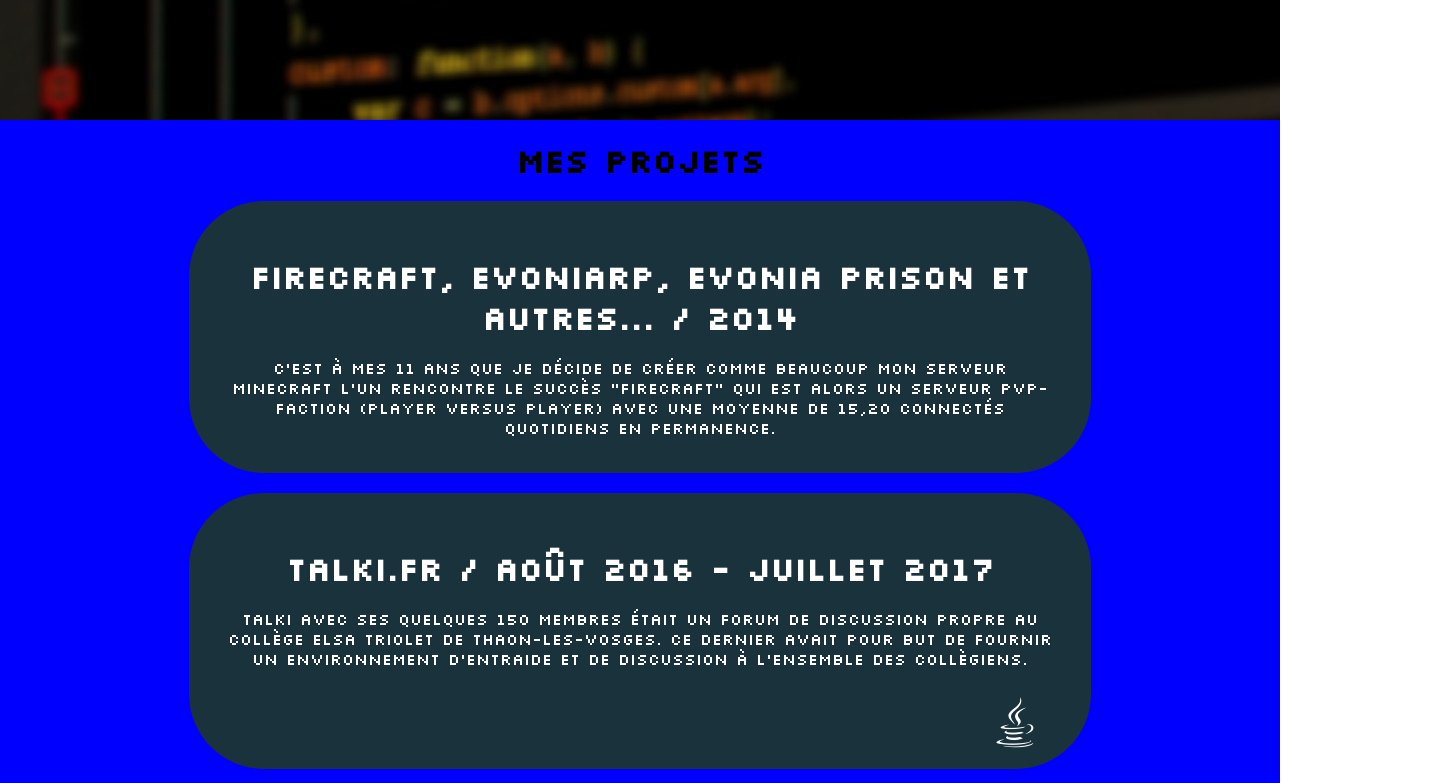
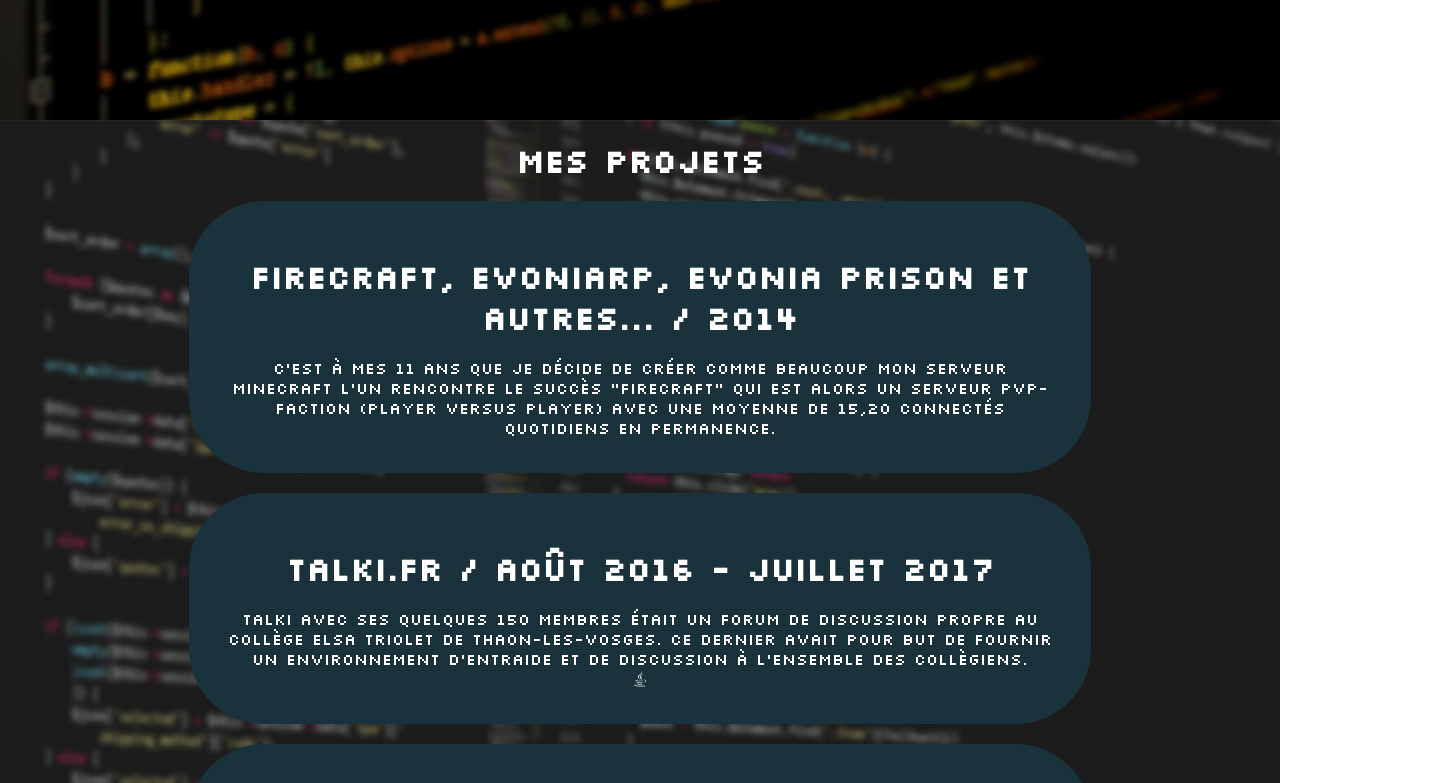
Before and after one commit to VadimElFamoso/Portfolio-2023, a plain HTML site: page index.html in a window 1280 px wide. Shown: the part 680-1463 px from the top of the page, 1431 px wide, since content can reach past the window. Drawn offline with Linux system fonts and the light colour scheme.

Commit message:
Commit du 15.12.22

```diff
--- a/style.css
+++ b/style.css
@@ -7,7 +7,7 @@
 
 /*Premier container */
 #first_container{
-    background-image:  url('img/background.jpg');
+    background: url(img/background.jpg) fixed center/cover;
     height: 100vh;
 }
 
@@ -23,6 +23,9 @@
     padding: 20px;
 }
 
+nav ul li a:hover{
+    color: red;
+}
 
 nav ul li a{
     color: white;
@@ -114,11 +117,12 @@
 
 /*Second container*/
 #second_container{
-    background-color: blue;
+    background: url(img/project_background.png) fixed center/cover;
     height: inherit;
 }
 
 #second_container h1{
+    color: white;
     text-align: center;
     margin-top: 20px;
     margin-bottom: 20px;
@@ -127,6 +131,7 @@
 #project_container{
     display: flex;
     flex-direction: column;
+
 }
 
 .projet{
@@ -142,10 +147,6 @@
 }
 
 .used_languages{
-    position:  relative;
-    left:  375px;
-    top: 20px;
-    font-size:  50px;
 }
 
 .used_languages img{
```
Also changed, not shown: img/project_background.png (added), 1 other file.
